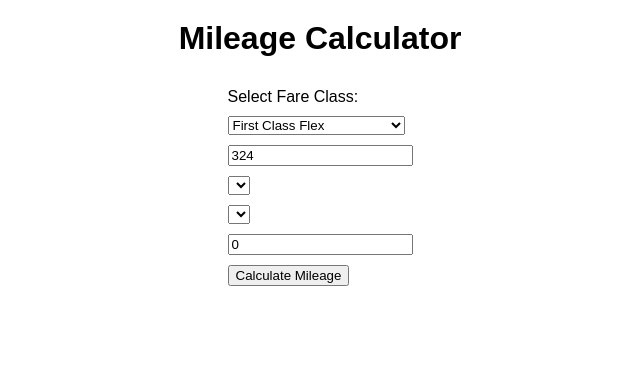
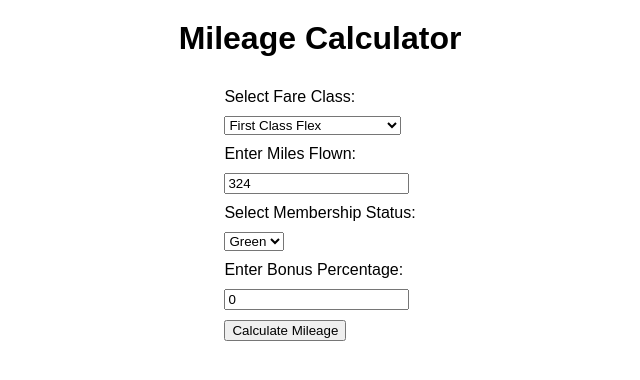
Before and after one commit to wafib/wafib.github.io, a Jekyll site: the page calculator.html, which Jekyll copies as it is, in a window 1280 px wide. Shown: the top 380 px of the page, without its empty margins (320-960 px from the left). Built offline with Jekyll 4.4.1, drawn with Linux system fonts in a browser that asks for light colours.

Commit message:
Update calculator.html
added default values

```diff
--- a/calculator.html
+++ b/calculator.html
@@ -22,16 +22,20 @@
             <option value="Guest Saver">Guest Saver</option>
         </select>
 
-        <input type="text" id="milesFlown" placeholder="Enter Miles Flown" value="324">
-		<select id="fareClass" name="fareClass">
-			<!-- Add your fare class options here -->
-		</select>
-		<select id="membershipStatus" name="membershipStatus">
-			<!-- Add your membership status options here -->
-		</select>
-		<input type="number" id="bonusPercentage" placeholder="Bonus Percentage" value="0">
-		<button onclick="calculateMileage()">Calculate Mileage</button>
-		<p id="result"></p>
+        <label for="miles-flown">Enter Miles Flown:</label>
+        <input type="number" id="miles-flown" placeholder="Miles Flown" value="324">
+
+        <label for="membership-status">Select Membership Status:</label>
+        <select id="membership-status">
+            <option value="Green">Green</option>
+            <option value="Silver">Silver</option>
+            <option value="Gold">Gold</option>
+        </select>
+
+        <label for="bonus-percentage">Enter Bonus Percentage:</label>
+        <input type="number" id="bonus-percentage" placeholder="Bonus Percentage" value="0">
+
+        <button type="button" id="calculate">Calculate Mileage</button>
     </form>
     <div id="result"></div>
     <script src="script.js"></script>
```
